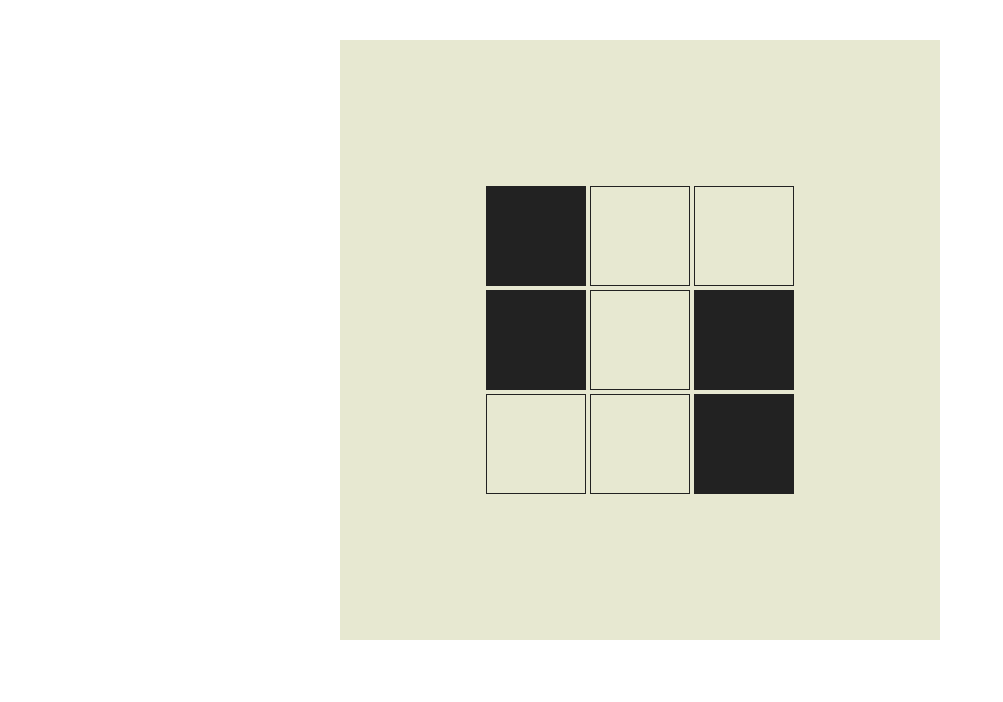
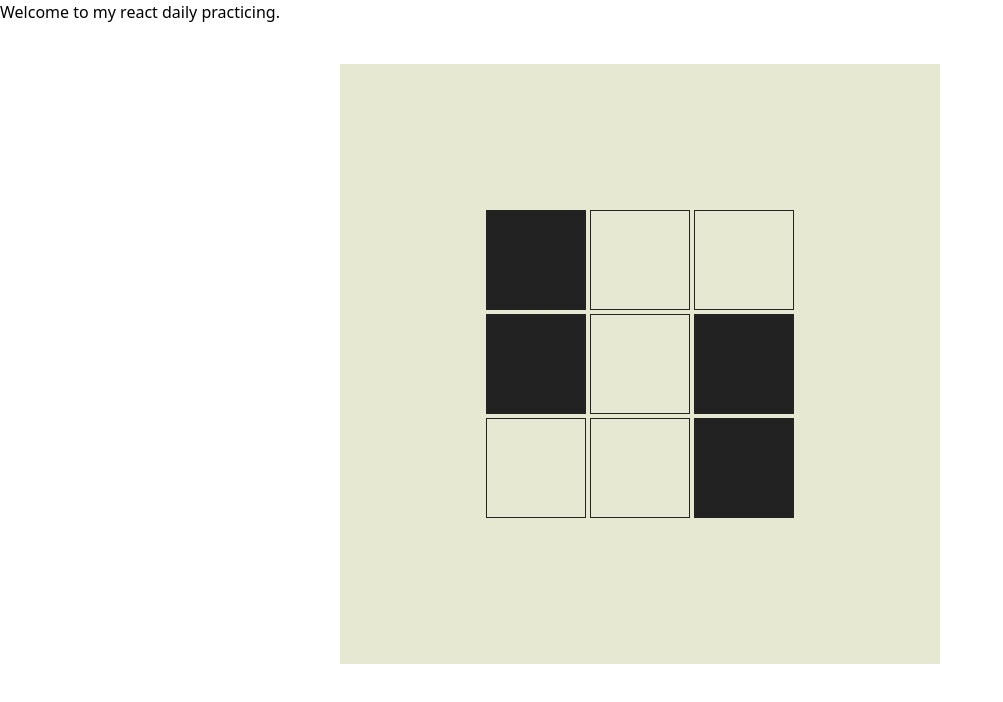
Before and after one commit to minktw2017/react, a React (Create React App) app: page / in a window 1280 px wide. Shown: the top 702 px of the page, without its empty margins (0-1003 px from the left). Built offline with nearby package versions, Linux system fonts and the light colour scheme.

Commit message:
Add head line

```diff
--- a/src/App.js
+++ b/src/App.js
@@ -5,6 +5,7 @@ export default function App() {
 
   return (
     <>
+      <h1>Welcome to my react daily practicing.</h1>
       <Squares />
     </>
   )
```
